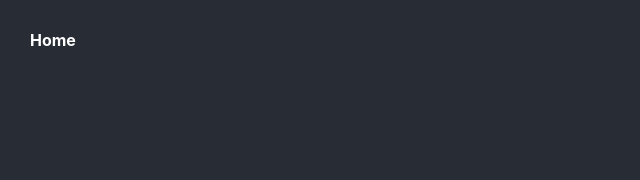
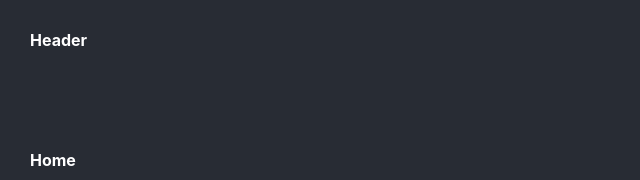
Before and after one commit to davR7/cineflix, a React (Create React App) app: page / in a window 1280 px wide. Shown: the top 180 px of the page, without its empty margins (0-640 px from the left). Built offline with nearby package versions, Linux system fonts and the light colour scheme.

Commit message:
imported - header and routes

```diff
--- a/src/App.js
+++ b/src/App.js
@@ -1,9 +1,11 @@
 import './App.css';
 import AppRoutes from './routes';
+import AppHeader from './template/AppHeader';
 
 function App() {
   return (
     <div className="App">
+      <AppHeader />
       <AppRoutes />
     </div>
   );
```
